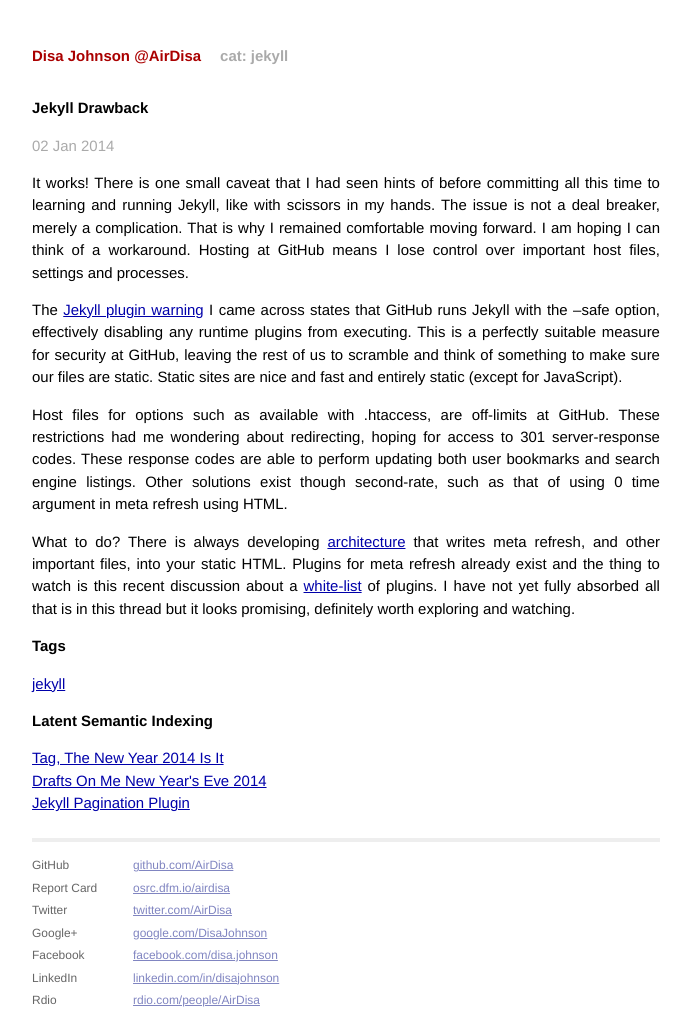
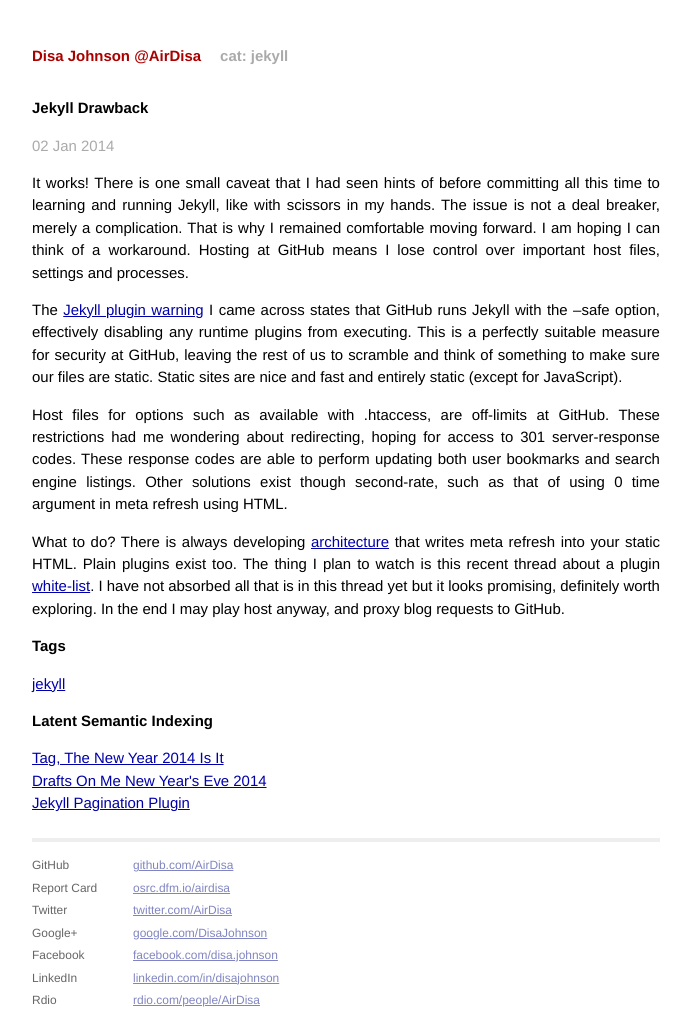
Before and after one commit to AirDisa/airdisa.github.io, a Jekyll site: the page built from _posts/2014-01-02-jekyll-drawback.md, in a window 1280 px wide. Shown: the whole page, without its empty margins (294-985 px from the left). Built offline with Jekyll 4.4.1, drawn with Linux system fonts in a browser that asks for light colours; Markdown is read by kramdown in place of the engine named in the settings.

Commit message:
[0.5.3 Blog] Edit 2014-01-02

```diff
--- a/_posts/2014-01-02-jekyll-drawback.md
+++ b/_posts/2014-01-02-jekyll-drawback.md
@@ -14,7 +14,7 @@ The [Jekyll plugin warning][warning] I came across states that GitHub runs Jekyl
 
 Host files for options such as available with .htaccess, are off-limits at GitHub. These restrictions had me wondering about redirecting, hoping for access to 301 server-response codes. These response codes are able to perform updating both user bookmarks and search engine listings. Other solutions exist though second-rate, such as that of using 0 time argument in meta refresh using HTML.
 
-What to do? There is always developing [architecture][architecture] that writes meta refresh, and other important files, into your static HTML. Plugins for meta refresh already exist and the thing to watch is this recent discussion about a [white-list][merged] of plugins. I have not yet fully absorbed all that is in this thread but it looks promising, definitely worth exploring and watching.
+What to do? There is always developing [architecture][architecture] that writes meta refresh into your static HTML. Plain plugins exist too. The thing I plan to watch is this recent thread about a plugin [white-list][merged]. I have not absorbed all that is in this thread yet but it looks promising, definitely worth exploring. In the end I may play host anyway, and proxy blog requests to GitHub.
 
 [warning]: http://jekyllrb.com/docs/plugins/
 [architecture]: http://pixelcog.com/blog/2013/jekyll-from-scratch-core-architecture/
```
Also changed, not shown: 2 other files.
